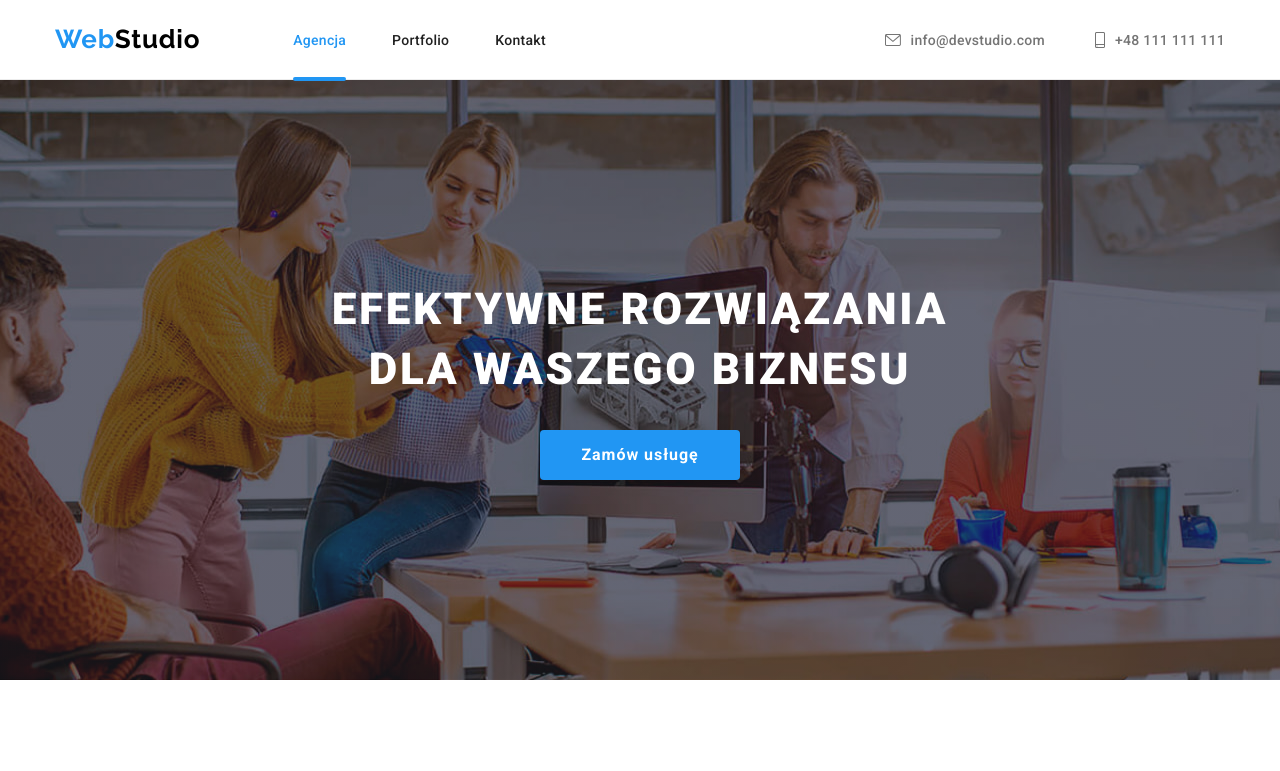
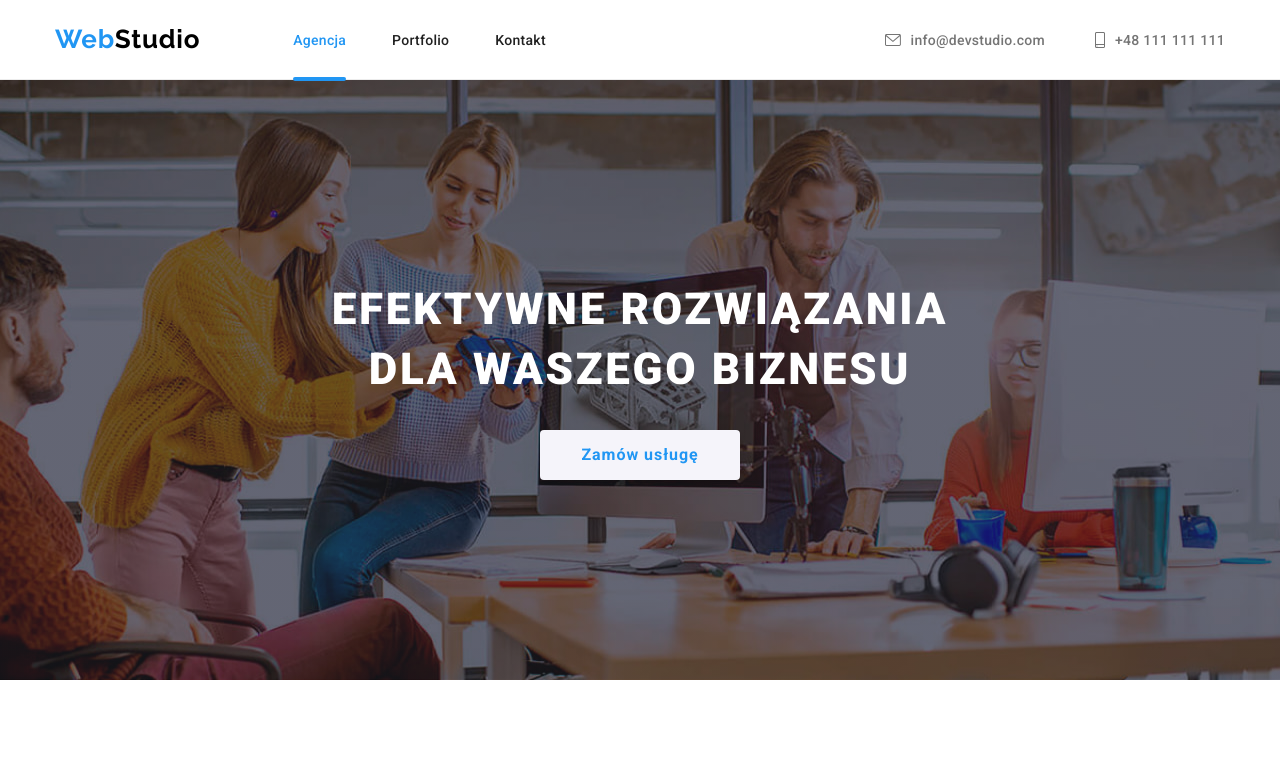
Before and after one commit to kamilaadamska/goit-markup-hw-05, a plain HTML site: page index.html in a window 1280 px wide. In both pictures the pointer is over the button "Zamów usługę". Shown: the top 771 px of the page. Drawn offline with nearby package versions, Linux system fonts and the light colour scheme.

Commit message:
Added hover and focus to main button

```diff
--- a/css/styles.css
+++ b/css/styles.css
@@ -152,6 +152,13 @@ figure {
   color: var(--brand-color-white);
   padding: 10px 41px;
   cursor: pointer;
+  transition: background-color 250ms cubic-bezier(0.4, 0, 0.2, 1),
+    color 250ms cubic-bezier(0.4, 0, 0.2, 1);
+}
+.main-button:hover,
+.main-button:focus {
+  background-color: var(--section-light-color);
+  color: var(--selection-color);
 }
 /* What we do */
 .what-we-do-list {
```
